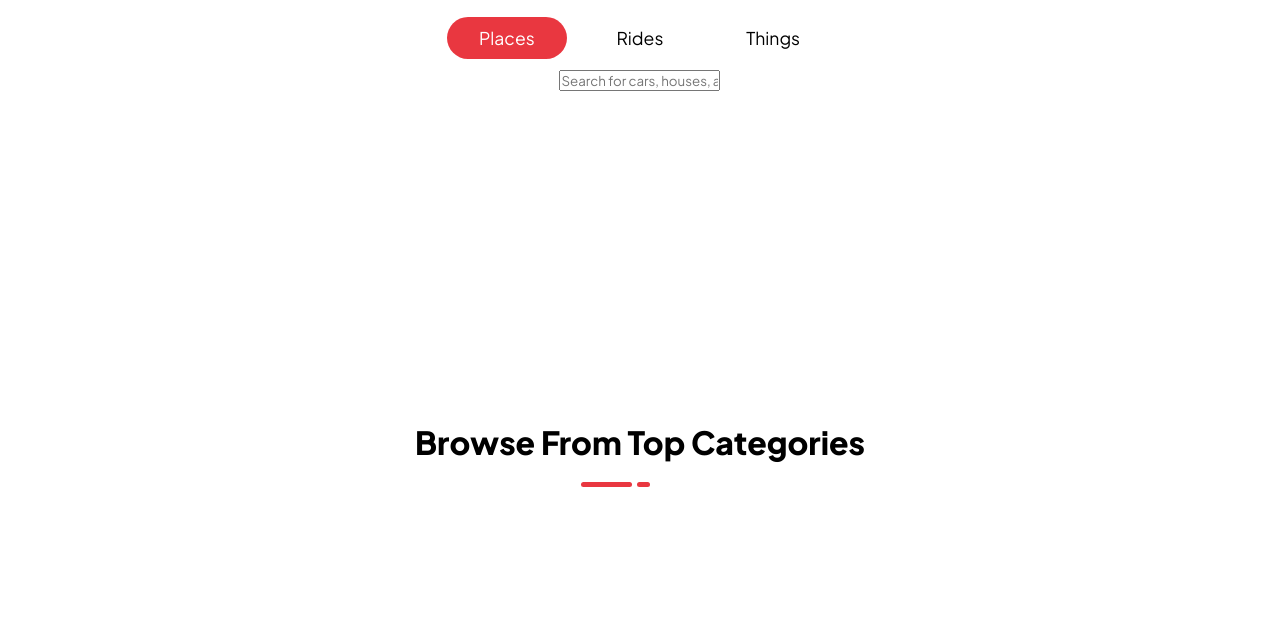
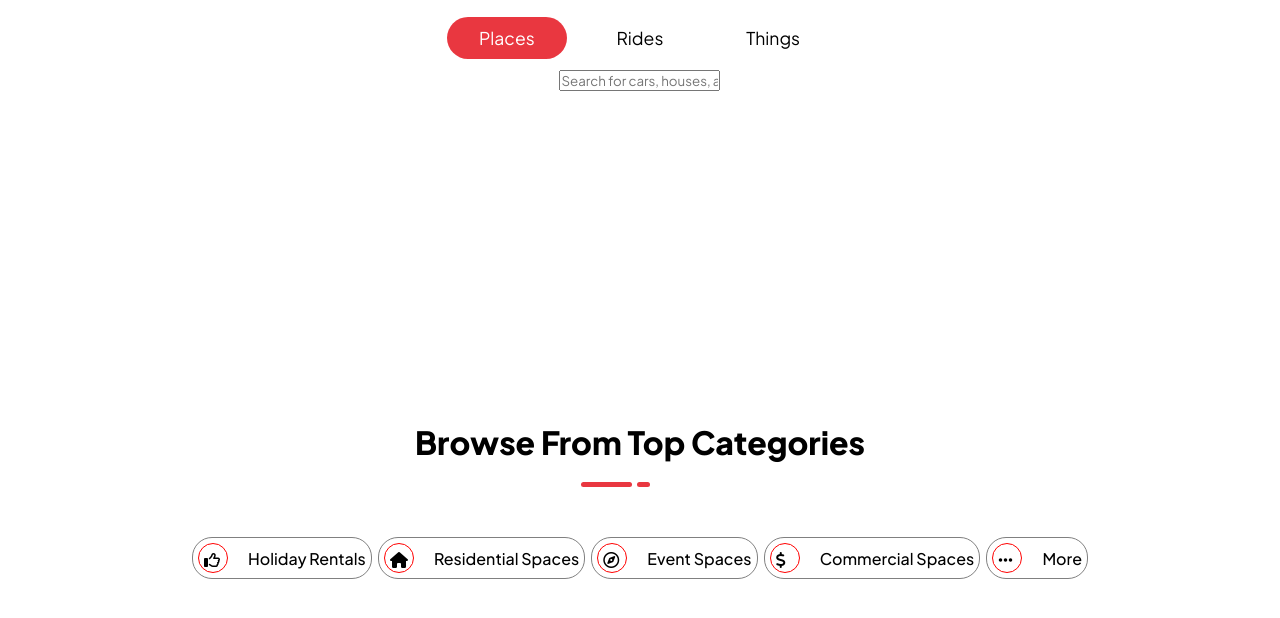
Before and after one commit to rohan209547mourya/Starting-from-level-zero-again, a plain HTML site: page index.html in a window 1280 px wide. Shown: the part 456-1074 px from the top of the page. Before the commit the page ends 993 px from the top, so only its background shows below. Drawn offline with Linux system fonts and the light colour scheme.

Commit message:
added icon and text

```diff
--- a/css/styles.css
+++ b/css/styles.css
@@ -183,3 +183,34 @@ h1 span {
 .red-line div:last-child {
     width: 10%;
 }
+
+.categories {
+    width: 70%;
+    margin: 50px auto;
+    display: flex;
+    justify-content: space-between;
+}
+
+.categories-item {
+    display: flex;
+    justify-content: space-between;
+    align-items: center;
+    border: 1px solid gray;
+    padding: 5px;
+    border-radius: 20px;
+}
+
+
+.cat-icon {
+    border:1px solid red;
+    width: 30px ;
+    height: 30px;
+    padding: 5px;
+    border-radius: 50%;
+    margin: auto;
+}
+
+.cat-text {
+    margin-left: 20px;
+    font-weight: 500;
+}
--- a/index.html
+++ b/index.html
@@ -68,7 +68,62 @@
             <div></div>
             <div></div>
         </div>
+
+
+        <div class="categories">
+            <div class="categories-item">
+                <div class="cat-icon">
+                    <i class="fa-regular fa-thumbs-up"></i>
+                </div>
+                <div class="cat-text">
+                    Holiday Rentals
+                </div>
+            </div>
+
+            <div class="categories-item">
+                <div class="cat-icon">
+                    <i class="fa-solid fa-house"></i>
+                </div>
+                <div class="cat-text">
+                    Residential Spaces
+                </div>
+            </div>
+
+            <div class="categories-item">
+                <div class="cat-icon">
+                    <i class="fa-regular fa-compass"></i>
+                </div>
+                <div class="cat-text">
+                    Event Spaces
+                </div>
+            </div>
+
+            <div class="categories-item">
+                <div class="cat-icon">
+                    <i class="fa-solid fa-dollar-sign"></i>
+                </div>
+                <div class="cat-text">
+                    Commercial Spaces
+                </div>
+            </div>
+
+            <div class="categories-item">
+                <div class="cat-icon">
+                    <i class="fa-solid fa-ellipsis"></i>
+                </div>
+                <div class="cat-text">
+                    More
+                </div>
+            </div>
+
+        </div>
     </section>
+
+    <!-- <i class="fa-regular fa-thumbs-up"></i> -->
+    <!-- <i class="fa-solid fa-house"></i> -->
+    <!-- <i class="fa-regular fa-compass"></i> -->
+    <!-- <i class="fa-solid fa-dollar-sign"></i> -->
+    <!-- <i class="fa-solid fa-ellipsis"></i> -->
 
 </body>
 </html>
```
